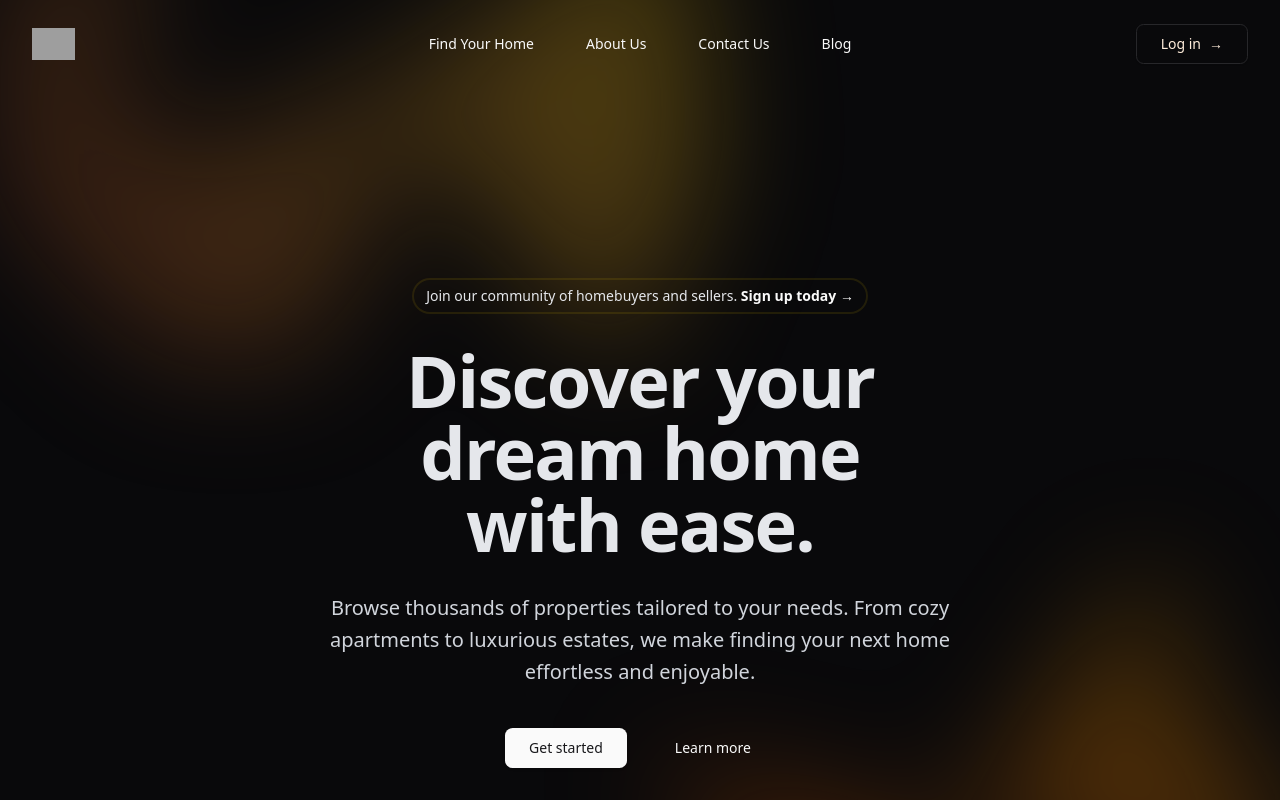
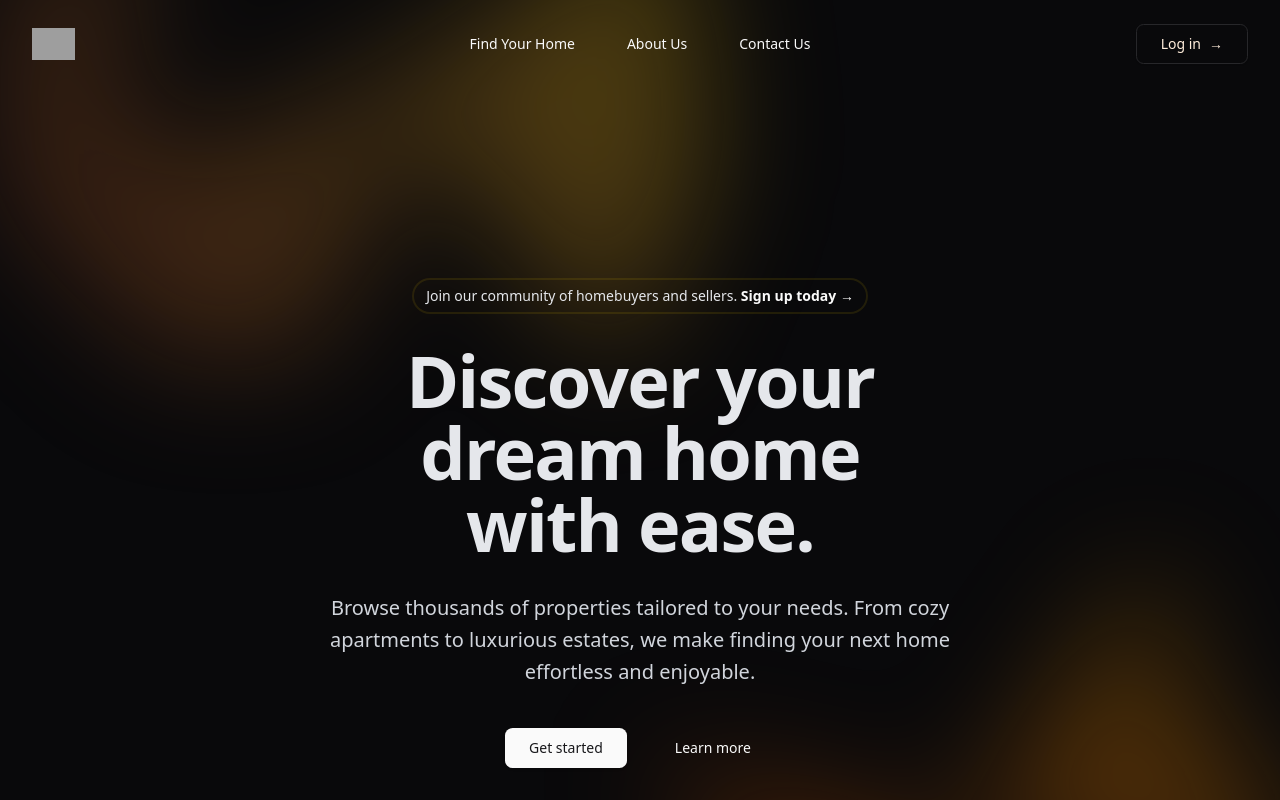
Before and after one commit to itsalmirr/Prestige-Properties-Client, a Next.js app: page / in a window 1280 px wide. Shown: the top 800 px of the page. Built offline with nearby package versions, Linux system fonts and the light colour scheme; grey boxes are pictures that could not be loaded.

Commit message:
removed blog nav

```diff
--- a/src/components/Navbar.tsx
+++ b/src/components/Navbar.tsx
@@ -12,7 +12,6 @@ const navigation = [
   { name: 'Find Your Home', href: '/properties/buy' },
   { name: 'About Us', href: '/about' },
   { name: 'Contact Us', href: '/contact' },
-  { name: 'Blog', href: '/blog' },
 ]
 
 const Navbar = () => {
```
